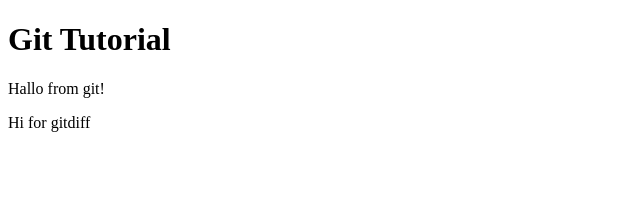
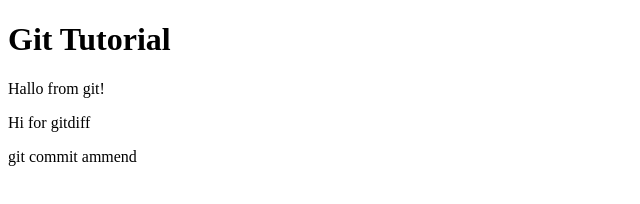
Before and after one commit to Tomohiro-Honda/git_tutorial, a plain HTML site: page index.html in a window 1280 px wide. Shown: the whole page, without its empty margins (0-640 px from the left). Drawn offline with Linux system fonts and the light colour scheme.

Commit message:
git commit --amendを追加

```diff
--- a/index.html
+++ b/index.html
@@ -11,6 +11,7 @@
   <div>
     <p>Hallo from git!</p>
     <p>Hi for gitdiff</p>
+    <p>git commit ammend</p>
   </div>
 </body>
 </html>
```
